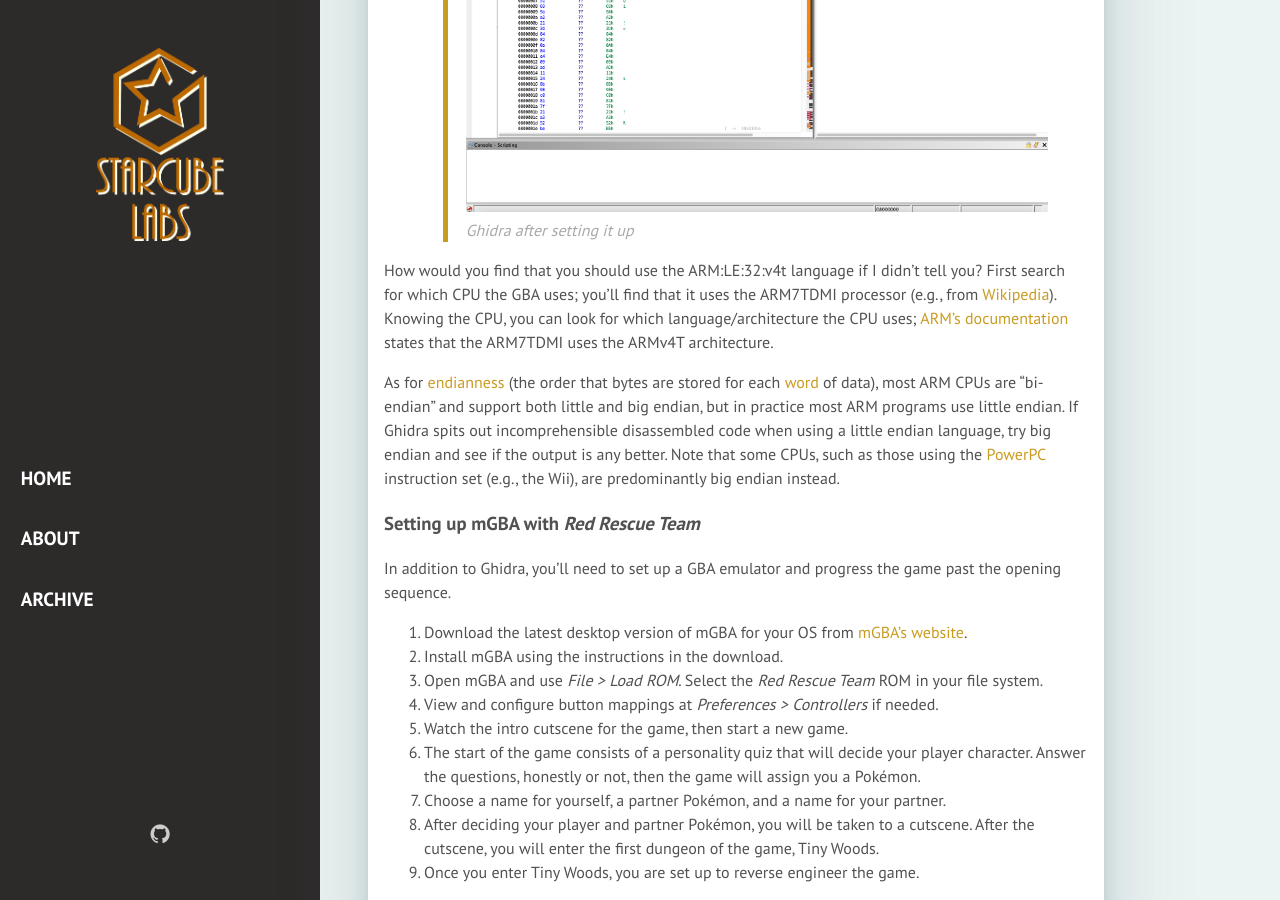
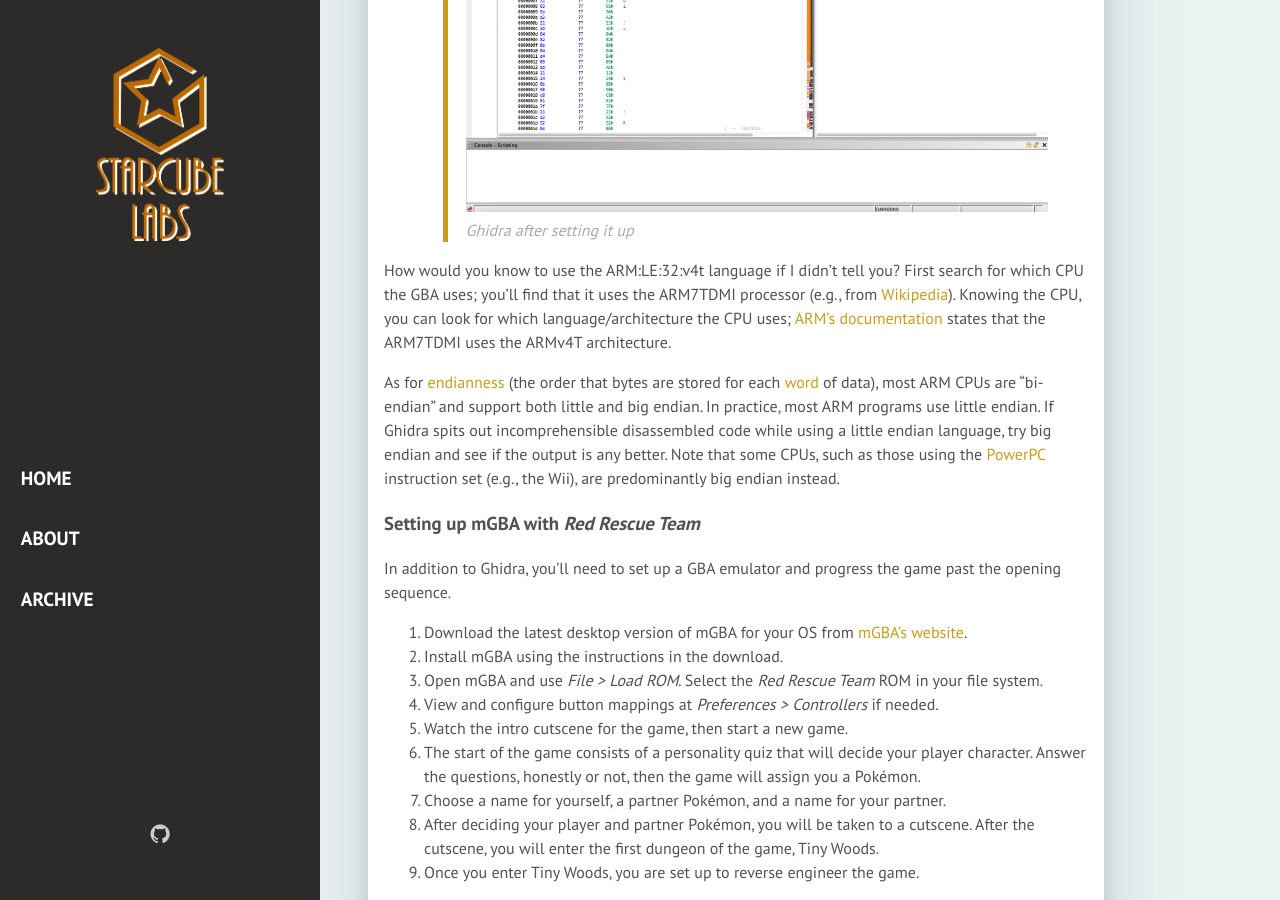
Before and after one commit to StarcubeLabs/StarcubeLabs.github.io, a Jekyll site: the page built from _posts/2023-05-06-reverse-engineering-gba.markdown, in a window 1280 px wide and 900 px high, scrolled down 7377 px. Built offline with Jekyll 4.4.1, drawn with Linux system fonts in a browser that asks for light colours; some web fonts are replaced.

Commit message:
Update from Connor's feedback

```diff
--- a/_posts/2023-05-06-reverse-engineering-gba.markdown
+++ b/_posts/2023-05-06-reverse-engineering-gba.markdown
@@ -158,9 +158,9 @@
 >![](/assets/img/reverse-engineering/ghidra-setup.png)<br>
 >Ghidra after setting it up
 
-How would you find that you should use the ARM:LE:32:v4t language if I didn't tell you? First search for which CPU the GBA uses; you'll find that it uses the ARM7TDMI processor (e.g., from [Wikipedia](https://en.wikipedia.org/wiki/Game_Boy_Advance)). Knowing the CPU, you can look for which language/architecture the CPU uses; [ARM's documentation](https://developer.arm.com/documentation/ddi0210/c/Introduction/Architecture) states that the ARM7TDMI uses the ARMv4T architecture.
+How would you know to use the ARM:LE:32:v4t language if I didn't tell you? First search for which CPU the GBA uses; you'll find that it uses the ARM7TDMI processor (e.g., from [Wikipedia](https://en.wikipedia.org/wiki/Game_Boy_Advance)). Knowing the CPU, you can look for which language/architecture the CPU uses; [ARM's documentation](https://developer.arm.com/documentation/ddi0210/c/Introduction/Architecture) states that the ARM7TDMI uses the ARMv4T architecture.
 
-As for [endianness](https://en.wikipedia.org/wiki/Endianness) (the order that bytes are stored for each [word](https://en.wikipedia.org/wiki/Word_(computer_architecture)) of data), most ARM CPUs are "bi-endian" and support both little and big endian, but in practice most ARM programs use little endian. If Ghidra spits out incomprehensible disassembled code when using a little endian language, try big endian and see if the output is any better. Note that some CPUs, such as those using the [PowerPC](https://en.wikipedia.org/wiki/PowerPC) instruction set (e.g., the Wii), are predominantly big endian instead.
+As for [endianness](https://en.wikipedia.org/wiki/Endianness) (the order that bytes are stored for each [word](https://en.wikipedia.org/wiki/Word_(computer_architecture)) of data), most ARM CPUs are "bi-endian" and support both little and big endian. In practice, most ARM programs use little endian. If Ghidra spits out incomprehensible disassembled code while using a little endian language, try big endian and see if the output is any better. Note that some CPUs, such as those using the [PowerPC](https://en.wikipedia.org/wiki/PowerPC) instruction set (e.g., the Wii), are predominantly big endian instead.
 
 ### Setting up mGBA with _Red Rescue Team_
 In addition to Ghidra, you'll need to set up a GBA emulator and progress the game past the opening sequence.
```
